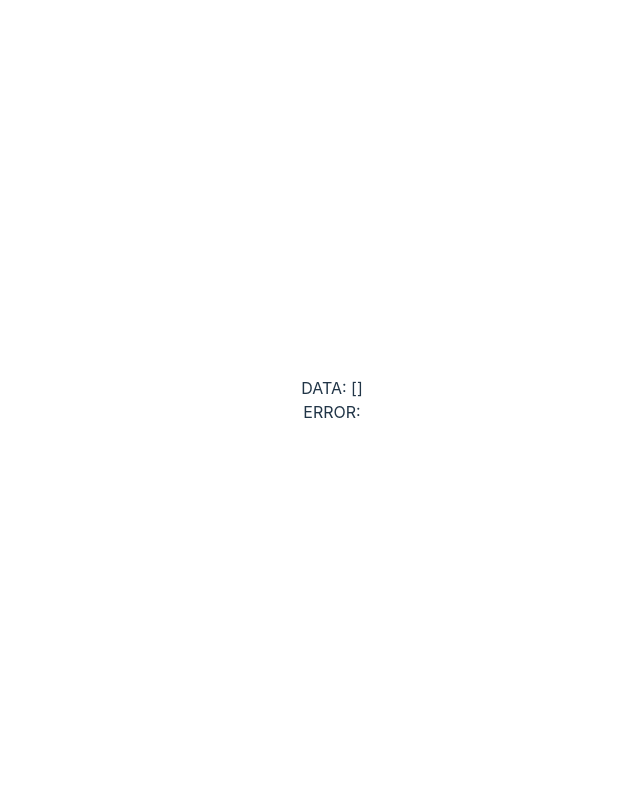
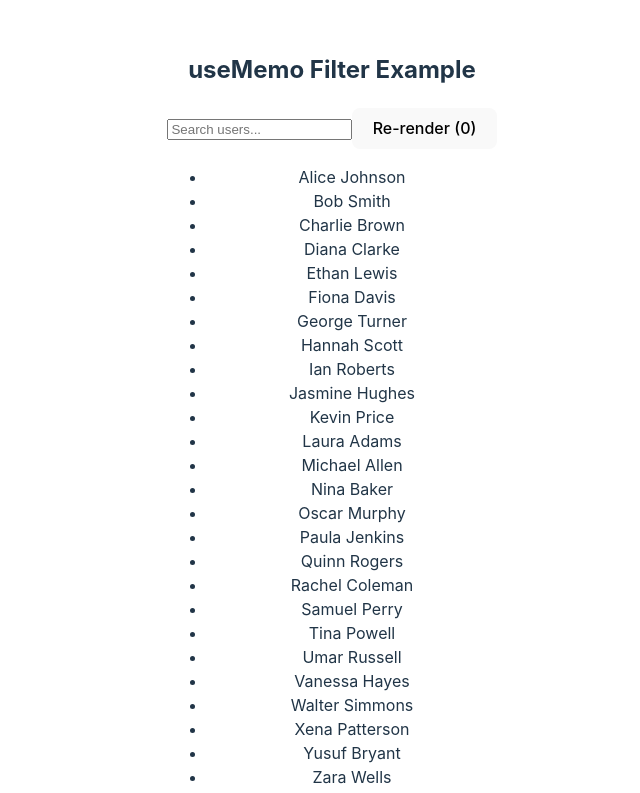
Before and after one commit to raghu9189/react-hooks-in-depth, a React (Vite) app: page / in a window 1280 px wide. Shown: the top 793 px of the page, without its empty margins (308-948 px from the left). Built offline with nearby package versions, Linux system fonts and the light colour scheme; no server answers.

Commit message:
add: useMemo examples

```diff
--- /dev/null
+++ b/src/AppSearchingWithoutUseMemo.tsx
@@ -0,0 +1,42 @@
+import React, { useEffect, useState } from 'react';
+import { searchUsersDataset } from './constants/searchDataset';
+import './App.css'
+
+const AppSearchingWithoutUseMemo = () => {
+  const [searchTerm, setSearchTerm] = useState('');
+  const [count, setCount] = useState(0); // just to trigger re-renders
+  const [filteredUsers, setFilteredUsers] = useState(searchUsersDataset);
+
+  console.log('RE-RENDER HAPPENED');
+  // 👇 Expensive operation: filtering a large list
+  useEffect(() => {
+    console.log('🔍 Filtering users...');
+    setFilteredUsers(()=>searchUsersDataset.filter(user =>
+      user.name.toLowerCase().includes(searchTerm.toLowerCase())
+    ));
+  }, [searchTerm]); // only re-runs when `searchTerm` changes
+
+  return (
+    <div>
+      <h2>useMemo Filter Example</h2>
+      <input
+        type="text"
+        value={searchTerm}
+        placeholder="Search users..."
+        onChange={e => setSearchTerm(e.target.value)}
+      />
+
+      <button onClick={() => setCount(c => c + 1)}>
+        Re-render ({count})
+      </button>
+
+      <ul>
+        {filteredUsers.map(user => (
+          <li key={user.id}>{user.name}</li>
+        ))}
+      </ul>
+    </div>
+  );
+};
+
+export default AppSearchingWithoutUseMemo;
--- /dev/null
+++ b/src/AppUseMemoSearching.tsx
@@ -0,0 +1,41 @@
+import React, { useMemo, useState } from 'react';
+import { searchUsersDataset } from './constants/searchDataset';
+import './App.css'
+
+const AppUseMemoSearching = () => {
+  const [searchTerm, setSearchTerm] = useState('');
+  const [count, setCount] = useState(0); // just to trigger re-renders
+
+  console.log('RE-RENDER HAPPENED');
+  // 👇 Expensive operation: filtering a large list
+  const filteredUsers = useMemo(() => {
+    console.log('🔍 Filtering users...');
+    return searchUsersDataset.filter(user =>
+      user.name.toLowerCase().includes(searchTerm.toLowerCase())
+    );
+  }, [searchTerm]); // only re-runs when `searchTerm` changes
+
+  return (
+    <div>
+      <h2>useMemo Filter Example</h2>
+      <input
+        type="text"
+        value={searchTerm}
+        placeholder="Search users..."
+        onChange={e => setSearchTerm(e.target.value)}
+      />
+
+      <button onClick={() => setCount(c => c + 1)}>
+        Re-render ({count})
+      </button>
+
+      <ul>
+        {filteredUsers.map(user => (
+          <li key={user.id}>{user.name}</li>
+        ))}
+      </ul>
+    </div>
+  );
+};
+
+export default AppUseMemoSearching;
--- /dev/null
+++ b/src/constants/searchDataset.ts
@@ -0,0 +1,102 @@
+export const searchUsersDataset = [
+  { id: 1, name: 'Alice Johnson' },
+  { id: 2, name: 'Bob Smith' },
+  { id: 3, name: 'Charlie Brown' },
+  { id: 4, name: 'Diana Clarke' },
+  { id: 5, name: 'Ethan Lewis' },
+  { id: 6, name: 'Fiona Davis' },
+  { id: 7, name: 'George Turner' },
+  { id: 8, name: 'Hannah Scott' },
+  { id: 9, name: 'Ian Roberts' },
+  { id: 10, name: 'Jasmine Hughes' },
+  { id: 11, name: 'Kevin Price' },
+  { id: 12, name: 'Laura Adams' },
+  { id: 13, name: 'Michael Allen' },
+  { id: 14, name: 'Nina Baker' },
+  { id: 15, name: 'Oscar Murphy' },
+  { id: 16, name: 'Paula Jenkins' },
+  { id: 17, name: 'Quinn Rogers' },
+  { id: 18, name: 'Rachel Coleman' },
+  { id: 19, name: 'Samuel Perry' },
+  { id: 20, name: 'Tina Powell' },
+  { id: 21, name: 'Umar Russell' },
+  { id: 22, name: 'Vanessa Hayes' },
+  { id: 23, name: 'Walter Simmons' },
+  { id: 24, name: 'Xena Patterson' },
+  { id: 25, name: 'Yusuf Bryant' },
+  { id: 26, name: 'Zara Wells' },
+  { id: 27, name: 'Aaron Gordon' },
+  { id: 28, name: 'Bianca Franklin' },
+  { id: 29, name: 'Carter Fisher' },
+  { id: 30, name: 'Dana Stone' },
+  { id: 31, name: 'Eli Matthews' },
+  { id: 32, name: 'Faith Weber' },
+  { id: 33, name: 'Gavin Hoffman' },
+  { id: 34, name: 'Hailey Grant' },
+  { id: 35, name: 'Isaac Spencer' },
+  { id: 36, name: 'Jade Reynolds' },
+  { id: 37, name: 'Kyle Nichols' },
+  { id: 38, name: 'Lily Armstrong' },
+  { id: 39, name: 'Mason Berry' },
+  { id: 40, name: 'Nora Chapman' },
+  { id: 41, name: 'Owen Elliott' },
+  { id: 42, name: 'Peyton Freeman' },
+  { id: 43, name: 'Quincy Garrett' },
+  { id: 44, name: 'Riley Hart' },
+  { id: 45, name: 'Savannah Jordan' },
+  { id: 46, name: 'Tyler Kelley' },
+  { id: 47, name: 'Uma Lambert' },
+  { id: 48, name: 'Victor Marshall' },
+  { id: 49, name: 'Wendy Norton' },
+  { id: 50, name: 'Xavier Olson' },
+  { id: 51, name: 'Yara Peters' },
+  { id: 52, name: 'Zane Quinn' },
+  { id: 53, name: 'Abigail Riley' },
+  { id: 54, name: 'Brandon Scott' },
+  { id: 55, name: 'Caitlyn Torres' },
+  { id: 56, name: 'Derek Underwood' },
+  { id: 57, name: 'Emily Vasquez' },
+  { id: 58, name: 'Felix Wade' },
+  { id: 59, name: 'Grace Young' },
+  { id: 60, name: 'Henry Zimmerman' },
+  { id: 61, name: 'Isla Abbott' },
+  { id: 62, name: 'Jack Barrett' },
+  { id: 63, name: 'Kylie Chandler' },
+  { id: 64, name: 'Leo Davidson' },
+  { id: 65, name: 'Maya Estrada' },
+  { id: 66, name: 'Noah Fields' },
+  { id: 67, name: 'Olivia Garrett' },
+  { id: 68, name: 'Parker Holmes' },
+  { id: 69, name: 'Queenie Irwin' },
+  { id: 70, name: 'Ryan Jenkins' },
+  { id: 71, name: 'Sophie Knight' },
+  { id: 72, name: 'Thomas Long' },
+  { id: 73, name: 'Ursula Moore' },
+  { id: 74, name: 'Violet Neal' },
+  { id: 75, name: 'Wyatt Owens' },
+  { id: 76, name: 'Ximena Palmer' },
+  { id: 77, name: 'Yosef Quinn' },
+  { id: 78, name: 'Zelda Reid' },
+  { id: 79, name: 'Aidan Schultz' },
+  { id: 80, name: 'Bella Tran' },
+  { id: 81, name: 'Caleb Urban' },
+  { id: 82, name: 'Delilah Vaughn' },
+  { id: 83, name: 'Evan West' },
+  { id: 84, name: 'Felicity Xu' },
+  { id: 85, name: 'Grayson Young' },
+  { id: 86, name: 'Harper Zane' },
+  { id: 87, name: 'Isabelle Adams' },
+  { id: 88, name: 'Jonas Brown' },
+  { id: 89, name: 'Kendra Carter' },
+  { id: 90, name: 'Logan Davis' },
+  { id: 91, name: 'Madeline Evans' },
+  { id: 92, name: 'Nathan Foster' },
+  { id: 93, name: 'Olive Graham' },
+  { id: 94, name: 'Peter Hall' },
+  { id: 95, name: 'Quinn Ingram' },
+  { id: 96, name: 'Ruth Jenkins' },
+  { id: 97, name: 'Sebastian Keller' },
+  { id: 98, name: 'Talia Lewis' },
+  { id: 99, name: 'Ulysses Morgan' },
+  { id: 100, name: 'Valerie Nelson' }
+];
--- a/src/main.tsx
+++ b/src/main.tsx
@@ -2,11 +2,17 @@
 import { createRoot } from 'react-dom/client'
 import './index.css'
 // import App from './App.tsx'
-import AppUseEffectExample from './AppUseEffectExample.tsx'
+// import AppUseEffectExample from './AppUseEffectExample.tsx'
+// import AppUseEffectWithMemo from './AppUseEffectWithMemo.tsx'
+import AppUseMemoSearching from './AppUseMemoSearching.tsx'
+// import AppSearchingWithoutUseMemo from './AppSearchingWithoutUseMemo.tsx'
 
 createRoot(document.getElementById('root')!).render(
   // <StrictMode>
     // <App />
-    <AppUseEffectExample/>
+    // <AppUseEffectExample/>
+    // <AppUseEffectWithMemo/>
+    <AppUseMemoSearching/>
+    // <AppSearchingWithoutUseMemo/>
   // </StrictMode>,
 )
```
Also changed, not shown: src/AppUseEffectWithMemo.tsx (+34 -2 lines).
